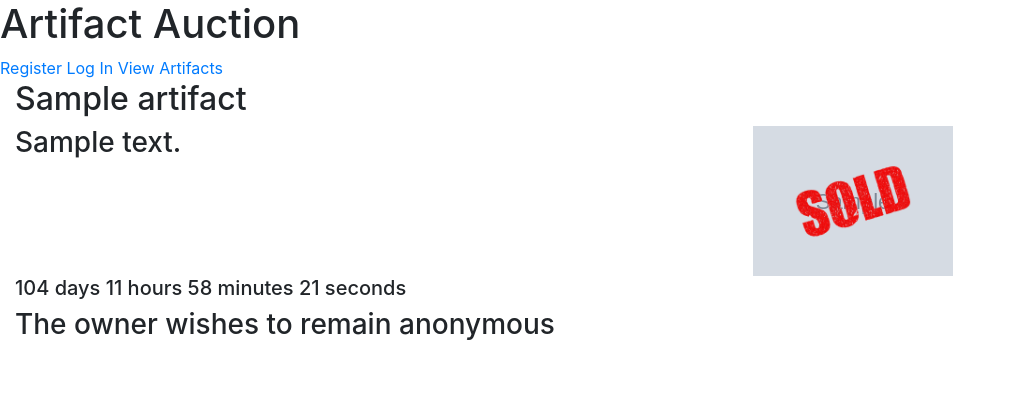
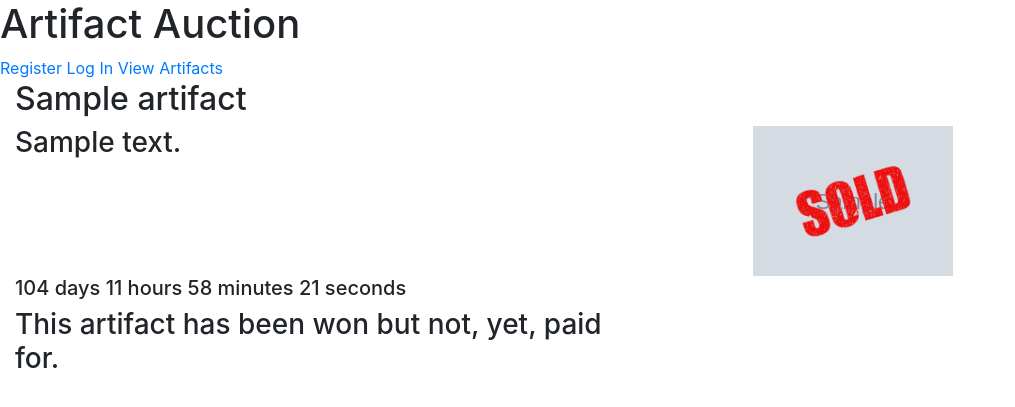
Before and after one commit to Shilldon/artifact-auction, a Django app: page /artifacts/display_artifact/1 in a window 1280 px wide. Shown: the top 407 px of the page, without its empty margins (0-1015 px from the left). Run offline with Django 3.2, Linux system fonts and the light colour scheme; tables that the repository leaves empty hold one stand-in row (values such as "Sample post"); grey boxes marked "Sample" are stand-in pictures; some libraries are stand-ins or nearby versions.

Commit message:
added email function alerting user of successful bid, purchase or being outbid, added validation to artifact model

```diff
--- a/artifacts/models.py
+++ b/artifacts/models.py
@@ -6,6 +6,7 @@ from django.contrib.auth.models import User
 from django.dispatch import receiver
 from django.db.models.signals import post_delete
 from django.core.validators import MinValueValidator
+from django.core.exceptions import ValidationError
 
 class Category(models.Model):
     name = models.CharField(max_length=50, default='')
@@ -30,11 +31,12 @@ class Artifact(models.Model):
     bid = models.DecimalField(max_digits=11, decimal_places=2, default=0)
     reserve_price = models.DecimalField(max_digits=11, decimal_places=2, default=1, validators=[MinValueValidator(1)])
     price = models.DecimalField(max_digits=11, decimal_places=2, default=0) #the buy now price or maximum bid price
+    current_bidder = models.ForeignKey(User, null=True, blank=True, on_delete=models.PROTECT, related_name="artifact_bidder")
+    reserved = models.BooleanField(default=False)
     sold = models.BooleanField(default=False)
-    current_bidder = models.ForeignKey(User, null=True, blank=True, on_delete=models.PROTECT, related_name="artifact_bidder")
     owner = models.ForeignKey(User, null=True, blank=True, on_delete=models.SET_NULL, related_name="artifact_owner")
-    listed_date = models.DateTimeField(default=timezone.now, null=True)
-    auction_end_date = models.DateTimeField(null=True)
+    listed_date = models.DateTimeField(default=timezone.now, null=True, blank=True)
+    auction_end_date = models.DateTimeField(null=True, blank=True)
     # purchase_date = models.DateTimeField(null=True, blank=True)
 
     def date_listed(self):
@@ -49,6 +51,35 @@ class Artifact(models.Model):
         except:
             return None
 
+    def clean(self):
+        if self.owner == None and self.sold == True:
+            raise ValidationError('No owner, set sold to false or set owner.')
+        if self.sold == False and self.owner is not None:
+            raise ValidationError('Marked as sold, set owner to none or mark as sold.')
+        if self.sold == True and self.current_bidder is not None:
+            raise ValidationError('Artifact marked as sold, set current bidder to none or set sold as false.')
+        if self.sold == True and self.reserved is True:
+            raise ValidationError('Artifact marked as sold and reserved, set either to false.')
+
+        if self.current_bidder is None and self.reserved is True:
+            raise ValidationError('No current bidder, set reserved to false or set current bidder.')
+        if self.current_bidder is None and self.bid > 0:
+            raise ValidationError('No current bidder, set bid to 0 or set bid.')
+        if self.current_bidder is not None and self.bid == 0:
+            raise ValidationError('Current bidder set, set bid value greater than 0.')
+        if self.current_bidder is not None and self.owner is not None:
+            raise ValidationError('Error: owner and current bidder cannot both contain values. Set one to none.')
+
+
+        if self.reserved == True and self.owner is not None:
+            raise ValidationError('Artifact marked as reserved, set owner to none.')
+
+        if self.auction_end_date is not None and self.listed_date is not None and self.auction_end_date < self.listed_date:
+            raise ValidationError('Auction end date must be after listed date.')
+        if self.auction_end_date is not None and self.listed_date is None:
+            raise ValidationError('Enter listing date or remove auction end date.')
+
+
     def __str__(self):
         return self.name
 
--- a/artifacts/templates/display_artifact.html
+++ b/artifacts/templates/display_artifact.html
@@ -76,9 +76,11 @@
 
         {% if user.is_authenticated %}
         <div class="row">
+            {% if artifact.bid < artifact.reserve_price %}
             <div class="col-3 auction-button-buynow-container">
                 <button><a href="{% url 'add_to_collection' artifact.id 1 %}">Buy Now</a></button>
             </div>
+            {% endif %}
             {% if artifact.current_bidder != user %}
             <div class="col-3 auction-button-bid-container">
                  <form method="POST" class="button-bid">
@@ -92,6 +94,18 @@
 
     {% else %}
     <div class="row">
+        {% if artifact.current_bidder is not None %}
+        <div class="col-6">
+            {% if artifact.current_bidder == user %}
+            <h3>You won this artifact</h3>
+            <button><a href="{% url 'add_to_collection' artifact.id 1 %}">Pay Now</a></button>
+            {% elif artifact.current_bidder.profile.remain_anonymous %}
+            <h3>This artifact has been won but not, yet, paid for.</h3>
+            {% else %}
+            <h3>Won by {{ artifact.current_bidder }}, awaiting payment.</h3>
+            {% endif %}
+        </div>
+        {% else %}
         <div class="col-6">
             {% if artifact.owner == None %}
             <h3>Sold</h3>
@@ -103,6 +117,7 @@
             <h3>Owned by {{ artifact.owner }}</h3>
             {% endif %}
         </div>
+        {% endif %}
     </div>
     {% endif %}
 </div>
--- a/bid/views.py
+++ b/bid/views.py
@@ -1,5 +1,6 @@
 from django.shortcuts import render, get_object_or_404, reverse, redirect
 from django.contrib import messages
+from django.core.mail import send_mail
 from .forms import BiddingForm
 from artifacts.models import Artifact
 from .models import Bids
@@ -20,6 +21,18 @@ def check_bid(request, bid_form, artifact):
         new_bid = Decimal(request.POST['amount_bid'])
         current_bid = Decimal(artifact.bid)
         if new_bid > current_bid:
+
+            email_title = 'Artifact Auctions - '+artifact.name
+            email_message_bid = 'You are the highest bidder for '+artifact.name+'.'
+            email_message_outbid = 'You have been outbid on '+artifact.name+'. The current bid is now £'+str(new_bid)+'.'
+            if artifact.current_bidder:
+                send_mail(
+                    email_title,
+                    email_message_outbid,
+                    'admin@artifact-auction.com',
+                    [artifact.current_bidder.email],
+                    fail_silently=False,)
+
             artifact.bid = new_bid
             artifact.current_bidder = request.user
             artifact.save()
@@ -32,9 +45,16 @@ def check_bid(request, bid_form, artifact):
             except:
                 bid = Bids(bid_amount=new_bid, bidder=request.user, artifact=artifact)
                 bid.save()
-
             messages.success(request,
                              "You have successfully placed your bid on %s" %artifact.name)
+
+            send_mail(
+                email_title,
+                email_message_bid,
+                'admin@artifact-auction.com',
+                [artifact.current_bidder.email],
+                fail_silently=False,)
+
             successful_bid = True
         else:
             messages.error(request,
--- a/collection/views.py
+++ b/collection/views.py
@@ -11,9 +11,7 @@ def add_to_collection(request, id, buy_now):
     collection = request.session.get('collection', {})
     artifact = get_object_or_404(Artifact, pk=id)
 
-    print(buy_now)
     if int(buy_now)==1:
-        print("buy now")
         artifact.price = artifact.reserve_price
     else:
         artifact.price = artifact.current_bid
--- a/static/js/script.js
+++ b/static/js/script.js
@@ -70,8 +70,12 @@ function displayTimer(artifactContainer, referenceTime, auctionText, showBidder)
 
         if (timeLeft <= 0) {
             clearInterval(timer);
-            $(".auction-timer", artifactContainer).text("Auction finished - no more bids accepted");
-            $(".auction-bid-status", artifactContainer).show()
+            $(".auction-button-bid-container", this).hide();
+            $(".auction-timer", artifactContainer).hide();
+            location.reload();
+
+            //$(".auction-timer", artifactContainer).text("Auction finished - no more bids accepted");
+            //$(".auction-bid-status", artifactContainer).show()
         }
 
     }, 1000);
```
Also changed, not shown: artifact_auction/settings.py (+10 -0 lines), checkout/views.py (+16 -2 lines).
